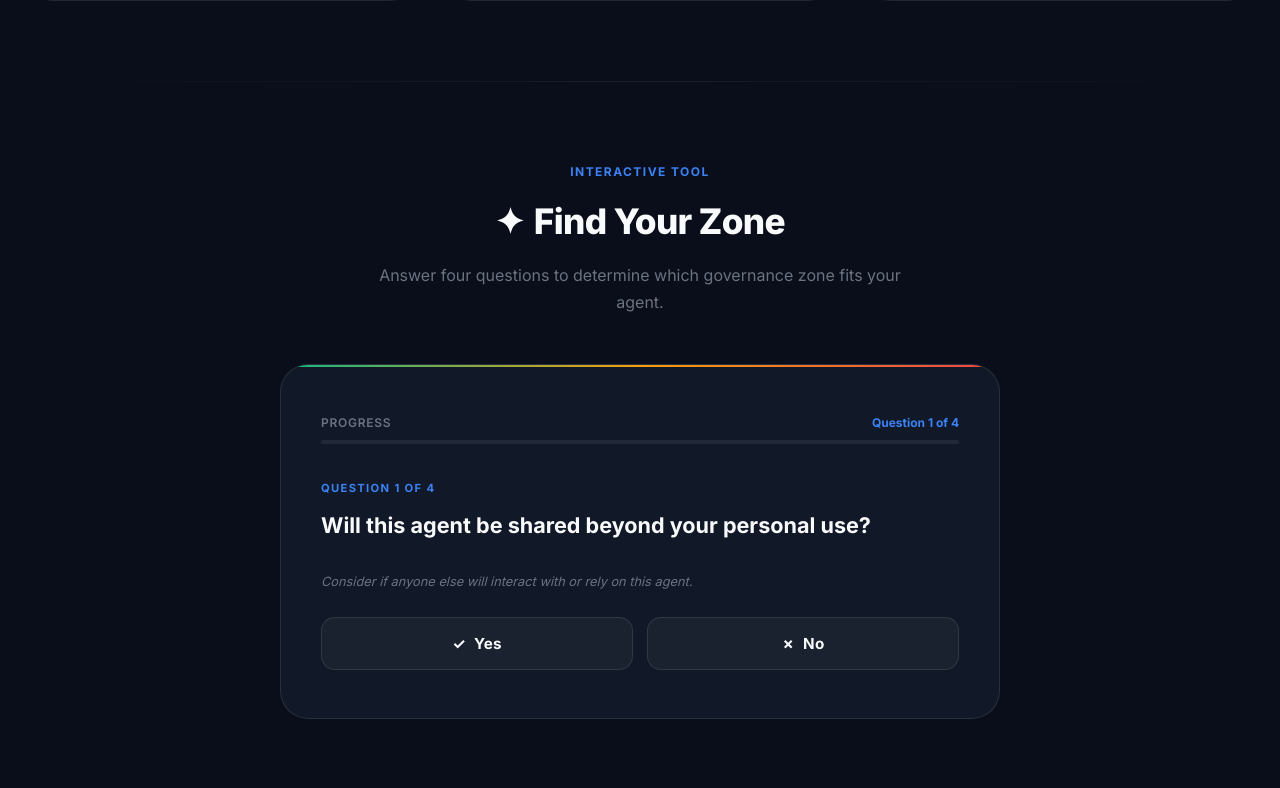
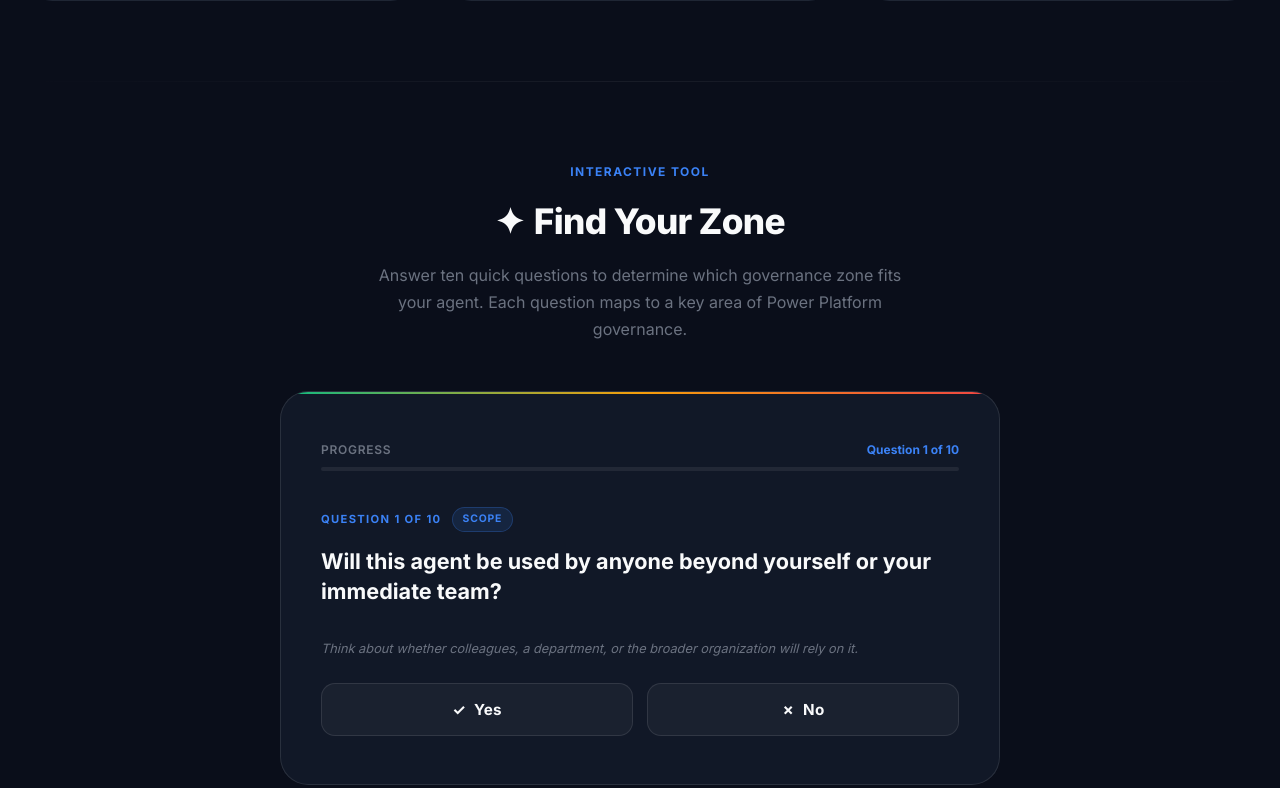
Before and after one commit to promptclickrun/MCS-Zoned-Governance, a plain HTML site: page index.html in a window 1280 px wide. Shown: the part 1354-2142 px from the top of the page. Drawn offline with Linux system fonts and the light colour scheme.

Commit message:
Expand Find Your Zone quiz to 10 weighted governance questions
- Increased from 4 to 10 questions covering: scope, connectivity,
  connectors, data sensitivity, scale, autonomy, external access,
  compliance, architecture, and distribution
- Replaced binary decision tree with weighted scoring system (0-21)
  Green: 0-3, Yellow: 4-7, Red: 8+
- Added category badge per question and risk score on result card
- Updated result descriptions and next steps for each zone

```diff
--- a/index.html
+++ b/index.html
@@ -1390,7 +1390,7 @@
         <h2 class="section-title" id="quiz-title">
           <span style="margin-right: 10px;">✦</span>Find Your Zone
         </h2>
-        <p class="section-desc">Answer four questions to determine which governance zone fits your agent.</p>
+        <p class="section-desc">Answer ten quick questions to determine which governance zone fits your agent. Each question maps to a key area of Power Platform governance.</p>
       </div>
 
       <div class="quiz-container">
@@ -1400,7 +1400,7 @@
           <div class="quiz-progress-wrapper" id="quizProgressWrapper">
             <div class="quiz-progress-label">
               <span class="quiz-progress-text">Progress</span>
-              <span class="quiz-progress-step" id="quizProgressStep">Question 1 of 4</span>
+              <span class="quiz-progress-step" id="quizProgressStep">Question 1 of 10</span>
             </div>
             <div class="quiz-progress-bar">
               <div class="quiz-progress-fill" id="quizProgressFill"></div>
@@ -1419,6 +1419,7 @@
             <div class="confetti-container" id="confettiContainer"></div>
             <div class="quiz-result-icon" id="resultIcon"></div>
             <div class="quiz-result-zone" id="resultZone"></div>
+            <div id="resultScoreCtx" style="text-align:center;font-size:0.75rem;font-weight:600;color:var(--text-muted);letter-spacing:0.04em;margin-bottom:10px;"></div>
             <div class="quiz-result-title" id="resultTitle"></div>
             <p class="quiz-result-desc" id="resultDesc"></p>
             <div class="result-banner" id="resultBanner">
@@ -1593,23 +1594,73 @@
     const questions = [
       {
         id: 1,
-        text: "Will this agent be shared beyond your personal use?",
-        hint: "Consider if anyone else will interact with or rely on this agent."
+        text: "Will this agent be used by anyone beyond yourself or your immediate team?",
+        hint: "Think about whether colleagues, a department, or the broader organization will rely on it.",
+        category: "Scope",
+        weight: 1
       },
       {
         id: 2,
-        text: "Will it require external connectors or APIs outside Microsoft 365?",
-        hint: "Examples: third-party services, REST APIs, non-M365 data sources."
+        text: "Will it connect to data sources outside Microsoft 365?",
+        hint: "Examples: third-party REST APIs, external databases, SaaS platforms, or custom line-of-business systems.",
+        category: "Connectivity",
+        weight: 1
       },
       {
         id: 3,
-        text: "Will it be shared with more than 50 people or a full department?",
-        hint: "Consider the total audience size, including indirect users."
+        text: "Will it use custom connectors or premium Power Platform connectors?",
+        hint: "Custom connectors are built by your org. Premium connectors include Dataverse, HTTP, SQL Server, and others requiring a premium license.",
+        category: "Connectors",
+        weight: 1
       },
       {
         id: 4,
-        text: "Will it be published org-wide, to the tenant catalog, or use autonomous actions?",
-        hint: "Autonomous actions include write operations, scheduled tasks, or multi-agent workflows."
+        text: "Does this agent access or process sensitive data — such as PII, financial records, health information, or confidential business data?",
+        hint: "Consider data classification labels (Confidential, Highly Confidential) and any regulatory implications.",
+        category: "Data Sensitivity",
+        weight: 3
+      },
+      {
+        id: 5,
+        text: "Will this agent be shared with more than 50 users or serve an entire department?",
+        hint: "Consider both direct users and anyone downstream who relies on this agent's outputs.",
+        category: "Scale",
+        weight: 2
+      },
+      {
+        id: 6,
+        text: "Can this agent perform actions autonomously — such as writing data, sending emails, or triggering workflows — without human approval each time?",
+        hint: "Agents with write access or automated triggers carry higher governance requirements than read-only agents.",
+        category: "Autonomy",
+        weight: 3
+      },
+      {
+        id: 7,
+        text: "Will people outside your organization interact with this agent?",
+        hint: "External-facing agents (partners, customers, vendors) introduce additional security and compliance considerations.",
+        category: "External Access",
+        weight: 2
+      },
+      {
+        id: 8,
+        text: "Is this agent subject to specific regulatory or compliance requirements?",
+        hint: "Examples: GDPR, HIPAA, SOX, FedRAMP, industry-specific mandates, or internal compliance frameworks.",
+        category: "Compliance",
+        weight: 3
+      },
+      {
+        id: 9,
+        text: "Will this agent orchestrate other agents or be part of a multi-agent workflow?",
+        hint: "Multi-agent orchestration increases complexity and requires careful coordination of permissions and data flows.",
+        category: "Architecture",
+        weight: 2
+      },
+      {
+        id: 10,
+        text: "Will this agent be published to the tenant app catalog or deployed organization-wide?",
+        hint: "Tenant catalog or org-wide publishing means broad visibility and requires IT governance approval.",
+        category: "Distribution",
+        weight: 3
       }
     ];
 
@@ -1624,43 +1675,59 @@
           "Build in your personal Developer environment",
           "Use M365-native data connectors (SharePoint, Dataverse, Teams)",
           "Share within your workgroup using standard sharing controls",
-          "Document your agent's purpose and data usage",
-          "Reassess zone classification if scope expands"
+          "Follow your org's default DLP policies — no custom policies needed",
+          "Document your agent's purpose and data sources for future reference",
+          "Reassess zone classification if scope, data, or audience expands"
         ]
       },
       amber: {
         zone: "Zone 2 — Yellow Zone",
         title: "Guided Development",
         icon: "⚠️",
-        desc: "Your agent is in the Yellow Zone. IT guidance is needed as your agent moves beyond personal use into departmental or expanded scenarios.",
-        banner: "Connect with your IT team before deploying broadly. Custom DLP policies and environment configuration will be needed.",
+        desc: "Your agent is in the Yellow Zone. IT guidance is needed as your agent moves beyond personal use into departmental or expanded scenarios. Your answers flagged elevated risk in one or more governance areas.",
+        banner: "Connect with your IT team or Center of Excellence before deploying broadly. Environment setup, DLP policies, and connector approvals will likely be needed.",
         steps: [
-          "Engage your IT team or Center of Excellence early",
+          "Engage your IT team or Center of Excellence early in development",
           "Request a Sandbox or approved Production environment",
-          "Work with IT to define and apply DLP policies",
-          "Document external connectors and data flows",
-          "Plan a lightweight review before departmental rollout",
-          "Establish a support and ownership model"
+          "Work with IT to define and apply custom DLP policies",
+          "Document all external connectors, data flows, and integration points",
+          "Conduct a lightweight security and data classification review",
+          "Plan a rollout strategy with defined support and ownership",
+          "Set up basic monitoring and usage analytics"
         ]
       },
       red: {
         zone: "Zone 3 — Red Zone",
         title: "IT Managed",
         icon: "🔐",
-        desc: "Your agent requires the Red Zone — full IT-managed governance. Enterprise reach, autonomous capabilities, or sensitive data access demands a rigorous lifecycle approach.",
-        banner: "IT ownership is required. Submit for formal review and engage the full ALM pipeline before any deployment.",
+        desc: "Your agent requires the Red Zone — full IT-managed governance. Your answers indicate enterprise-level reach, autonomous capabilities, sensitive data, compliance obligations, or complex architecture that demand a rigorous lifecycle approach.",
+        banner: "IT ownership is required. Submit for formal review and engage the full ALM pipeline before any deployment. Do not publish until all reviews are complete.",
         steps: [
           "Transfer ownership to IT or an approved pro-dev team",
-          "Stand up a formal Dev → Test → Prod ALM pipeline",
-          "Complete Privacy, RAI, SDL, and Threat Modeling reviews",
-          "Obtain IT sign-off before production deployment",
-          "Publish to tenant catalog only after governance approval",
-          "Establish ongoing monitoring, incident response, and change management"
+          "Stand up a formal Dev → Test → Prod ALM pipeline with solution management",
+          "Complete Privacy, Responsible AI, SDL, and Threat Modeling reviews",
+          "Define and enforce environment-specific DLP and security policies",
+          "Conduct compliance review for applicable regulations (GDPR, HIPAA, etc.)",
+          "Obtain IT sign-off and governance board approval before production deployment",
+          "Publish to tenant catalog only after all governance gates pass",
+          "Establish ongoing monitoring, incident response, and change management processes"
         ]
       }
     };
 
     let currentQuestion = 0;
+    let totalScore = 0;
+
+    // Zone thresholds (weighted scoring)
+    // Green: 0–3  |  Yellow: 4–7  |  Red: 8+
+    const ZONE_YELLOW_MIN = 4;
+    const ZONE_RED_MIN = 8;
+
+    function getZoneFromScore(score) {
+      if (score >= ZONE_RED_MIN) return 'red';
+      if (score >= ZONE_YELLOW_MIN) return 'amber';
+      return 'green';
+    }
 
     function renderQuestion(index) {
       const q = questions[index];
@@ -1678,7 +1745,10 @@
 
       setTimeout(() => {
         content.innerHTML = `
-          <div class="quiz-question-number">Question ${q.id} of ${questions.length}</div>
+          <div style="display:flex;align-items:center;gap:10px;margin-bottom:14px;">
+            <div class="quiz-question-number" style="margin-bottom:0;">Question ${q.id} of ${questions.length}</div>
+            <span style="font-size:0.65rem;font-weight:700;letter-spacing:0.08em;text-transform:uppercase;padding:3px 10px;border-radius:100px;background:var(--blue-dim);color:var(--blue);border:1px solid rgba(59,130,246,0.25);">${q.category}</span>
+          </div>
           <div class="quiz-question-text">${q.text}</div>
           <p style="font-size:0.8rem;color:var(--text-muted);margin-bottom:24px;font-style:italic;">${q.hint}</p>
           <div class="quiz-buttons">
@@ -1701,36 +1771,19 @@
     }
 
     function handleAnswer(isYes) {
-      const q = currentQuestion;
-
-      // Decision tree logic
-      if (q === 0) {
-        if (!isYes) {
-          showResult('green');
-          return;
-        }
-      } else if (q === 1) {
-        if (!isYes) {
-          showResult('green');
-          return;
-        }
-      } else if (q === 2) {
-        if (!isYes) {
-          showResult('amber');
-          return;
-        }
-      } else if (q === 3) {
-        if (!isYes) {
-          showResult('amber');
-        } else {
-          showResult('red');
-        }
-        return;
+      const q = questions[currentQuestion];
+
+      if (isYes) {
+        totalScore += q.weight;
       }
 
       currentQuestion++;
+
       if (currentQuestion < questions.length) {
         renderQuestion(currentQuestion);
+      } else {
+        // All questions answered — determine zone from total score
+        showResult(getZoneFromScore(totalScore));
       }
     }
 
@@ -1761,6 +1814,13 @@
         document.getElementById('resultTitle').textContent = r.title;
         document.getElementById('resultDesc').textContent = r.desc;
         document.getElementById('resultBannerText').textContent = r.banner;
+
+        // Show score context
+        const maxScore = questions.reduce((sum, q) => sum + q.weight, 0);
+        const scoreCtx = document.getElementById('resultScoreCtx');
+        if (scoreCtx) {
+          scoreCtx.textContent = `Risk score: ${totalScore} of ${maxScore} — ${totalScore < ZONE_YELLOW_MIN ? 'Low risk' : totalScore < ZONE_RED_MIN ? 'Moderate risk' : 'High risk'}`;
+        }
 
         const stepsList = document.getElementById('resultSteps');
         stepsList.innerHTML = r.steps.map((s, i) => `
@@ -1809,6 +1869,7 @@
 
     function restartQuiz() {
       currentQuestion = 0;
+      totalScore = 0;
       const resultEl = document.getElementById('quizResult');
       const questionArea = document.getElementById('quizQuestionArea');
       const progressWrapper = document.getElementById('quizProgressWrapper');
```
